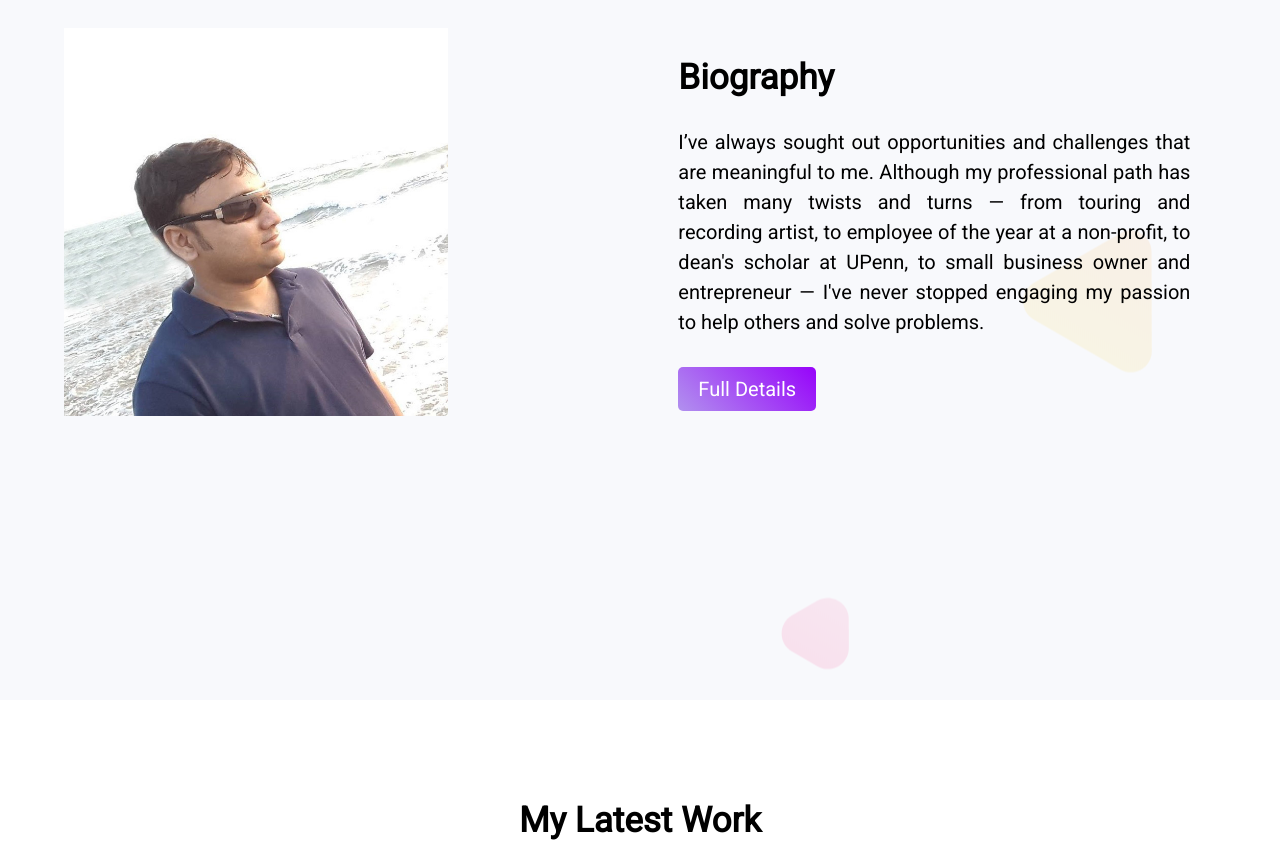
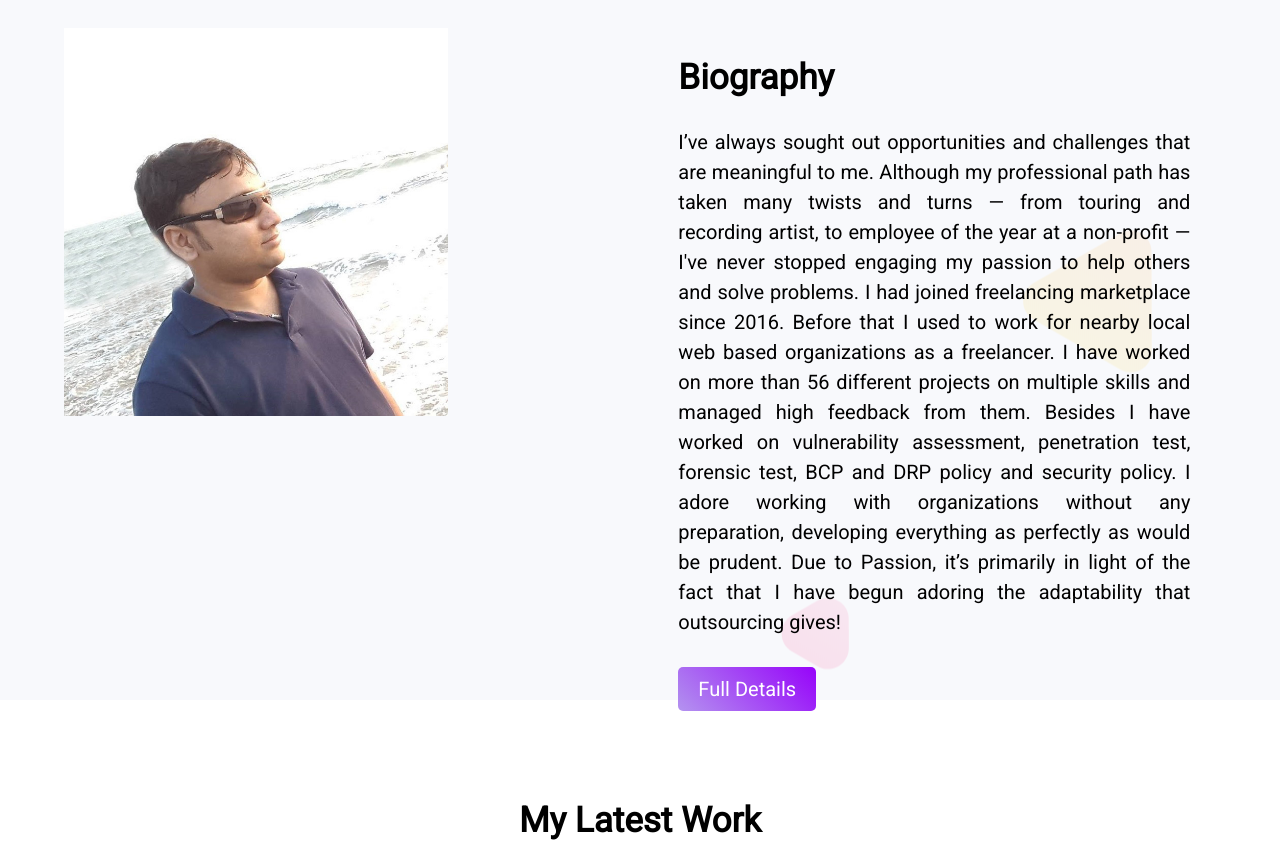
Before and after one commit to ADBarman/Personal-Website, a plain HTML site: page index.html in a window 1280 px wide. Shown: the part 720-1574 px from the top of the page. Drawn offline with Linux system fonts and the light colour scheme.

Commit message:
Update index.html

```diff
--- a/index.html
+++ b/index.html
@@ -25,7 +25,7 @@
         </div>
         <div class="half-width">
             <h2>Biography</h2>
-            <p class="para">I’ve always sought out opportunities and challenges that are meaningful to me. Although my professional path has taken many twists and turns — from touring and recording artist, to employee of the year at a non-profit, to dean's scholar at UPenn, to small business owner and entrepreneur — I've never stopped engaging my passion to help others and solve problems.</p>
+            <p class="para">I’ve always sought out opportunities and challenges that are meaningful to me. Although my professional path has taken many twists and turns — from touring and recording artist, to employee of the year at a non-profit — I've never stopped engaging my passion to help others and solve problems. I had joined freelancing marketplace since 2016. Before that I used to work for nearby local web based organizations as a freelancer. I have worked on more than 56 different projects on multiple skills and managed high feedback from them. Besides I have worked on vulnerability assessment, penetration test, forensic test, BCP and DRP policy and security policy. I adore working with organizations without any preparation, developing everything as perfectly as would be prudent. Due to Passion, it’s primarily in light of the fact that I have begun adoring the adaptability that outsourcing gives!</p>
             <a class="link-button" href="https://www.linkedin.com/in/aumitav-dev-barman-2142a734/" target="_blank" rel="noopener noreferrer">Full Details</a>
         </div>
     </section>
```
